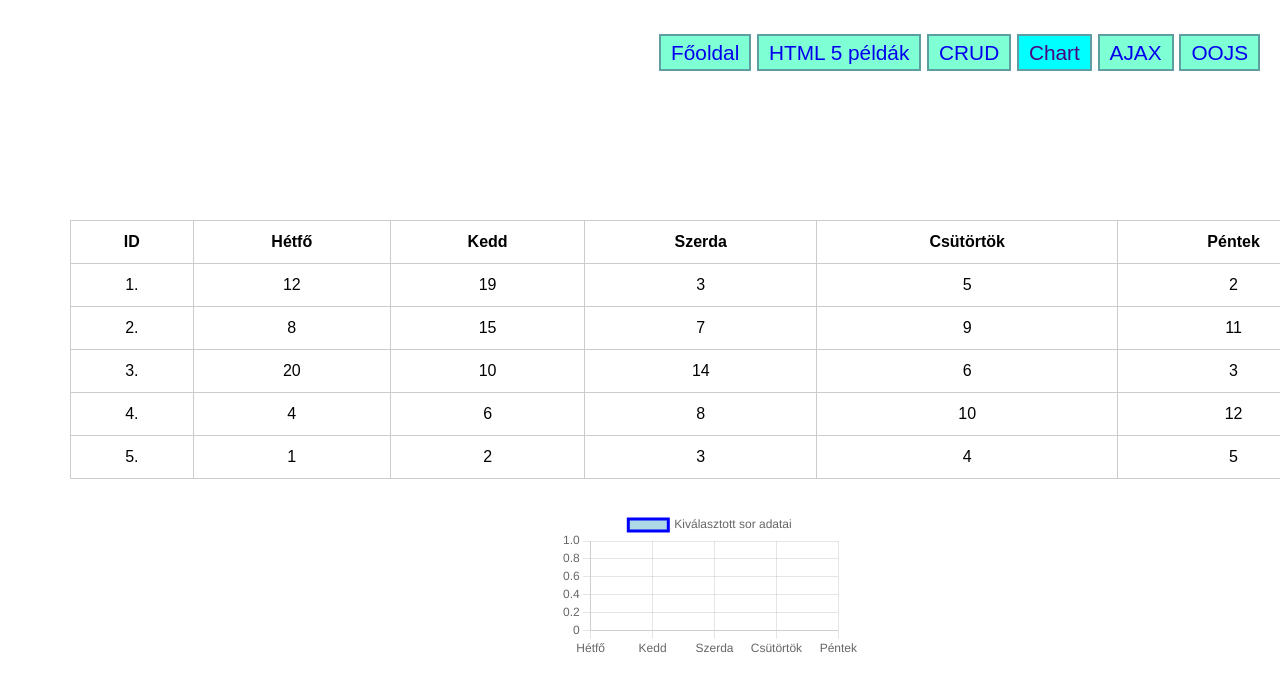
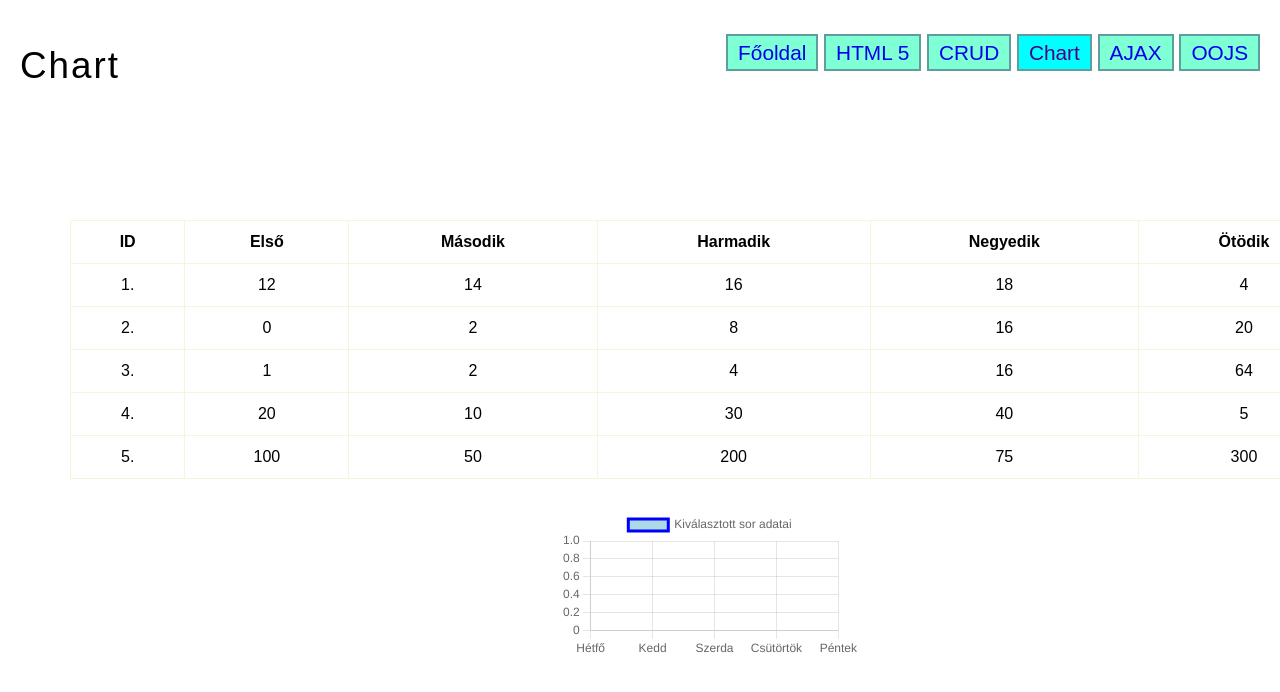
Before and after one commit to GitForGudHub/Web-prog-1-EA-BEAD, a plain HTML site: page chart.html in a window 1280 px wide. Shown: the top 692 px of the page. Drawn offline with nearby package versions, Linux system fonts and the light colour scheme; a web font is replaced by a local one.

Commit message:
the sixth commit, actually

```diff
--- a/chart.html
+++ b/chart.html
@@ -2,9 +2,9 @@
 <html lang="hu">
 <head>
   <meta charset="UTF-8">
-  <title>Chart – Vonaldiagram</title>
+  <title>Chart</title>
+  <link rel="stylesheet" href="Assets/Styles/header-footer.css">
   <link rel="stylesheet" href="Assets/Styles/main.css">
-  <link rel="stylesheet" href="Assets/Styles/header-footer.css">
   <script src="https://cdn.jsdelivr.net/npm/chart.js"></script>
   <style>
     body {
@@ -15,7 +15,7 @@
 
     header {
 
-      color: white;
+      color: black;
       padding: 20px;
       text-align: center;
     }
@@ -31,14 +31,14 @@
     }
 
     th, td {
-      border: 1px solid #ccc;
+      border: 1px solid beige;
       padding: 12px;
       text-align: center;
       cursor: pointer;
     }
 
     tr:hover {
-      background-color: #f5f5f5;
+      background-color: bisque;
     }
 
     canvas {
@@ -59,15 +59,14 @@
   </style>
 </head>
 <body>
-
   <header>
-    <h1>Chart – Vonaldiagram</h1>
+    <h1>Chart</h1>
 
 
     <nav>
       <ul>
           <a href="index.html">Főoldal</a>
-          <a href="html5.html">HTML 5 példák</a>
+          <a href="html5.html">HTML 5</a>
           <a href="table.html">CRUD</a>
           <a class="active" href="chart.html" >Chart</a>
           <a href="ajax.html">AJAX</a>
@@ -86,28 +85,28 @@
       <thead>
         <tr>
           <th>ID</th>
-          <th>Hétfő</th>
-          <th>Kedd</th>
-          <th>Szerda</th>
-          <th>Csütörtök</th>
-          <th>Péntek</th>
+          <th>Első</th>
+          <th>Második</th>
+          <th>Harmadik</th>
+          <th>Negyedik</th>
+          <th>Ötödik</th>
         </tr>
       </thead>
       <tbody>
         <tr>
-          <td>1.</td><td>12</td><td>19</td><td>3</td><td>5</td><td>2</td>
+          <td>1.</td><td>12</td><td>14</td><td>16</td><td>18</td><td>4</td>
         </tr>
         <tr>
-          <td>2.</td><td>8</td><td>15</td><td>7</td><td>9</td><td>11</td>
+          <td>2.</td><td>0</td><td>2</td><td>8</td><td>16</td><td>20</td>
         </tr>
         <tr>
-          <td>3.</td><td>20</td><td>10</td><td>14</td><td>6</td><td>3</td>
+          <td>3.</td><td>1</td><td>2</td><td>4</td><td>16</td><td>64</td>
         </tr>
         <tr>
-          <td>4.</td><td>4</td><td>6</td><td>8</td><td>10</td><td>12</td>
+          <td>4.</td><td>20</td><td>10</td><td>30</td><td>40</td><td>5</td>
         </tr>
         <tr>
-          <td>5.</td><td>1</td><td>2</td><td>3</td><td>4</td><td>5</td>
+          <td>5.</td><td>100</td><td>50</td><td>200</td><td>75</td><td>300</td>
         </tr>
       </tbody>
     </table>
```
Also changed, not shown: ajax.html (+1 -1 lines), html5.html (+1 -1 lines), oojs.html (+1 -1 lines), table.html (+1 -1 lines).
